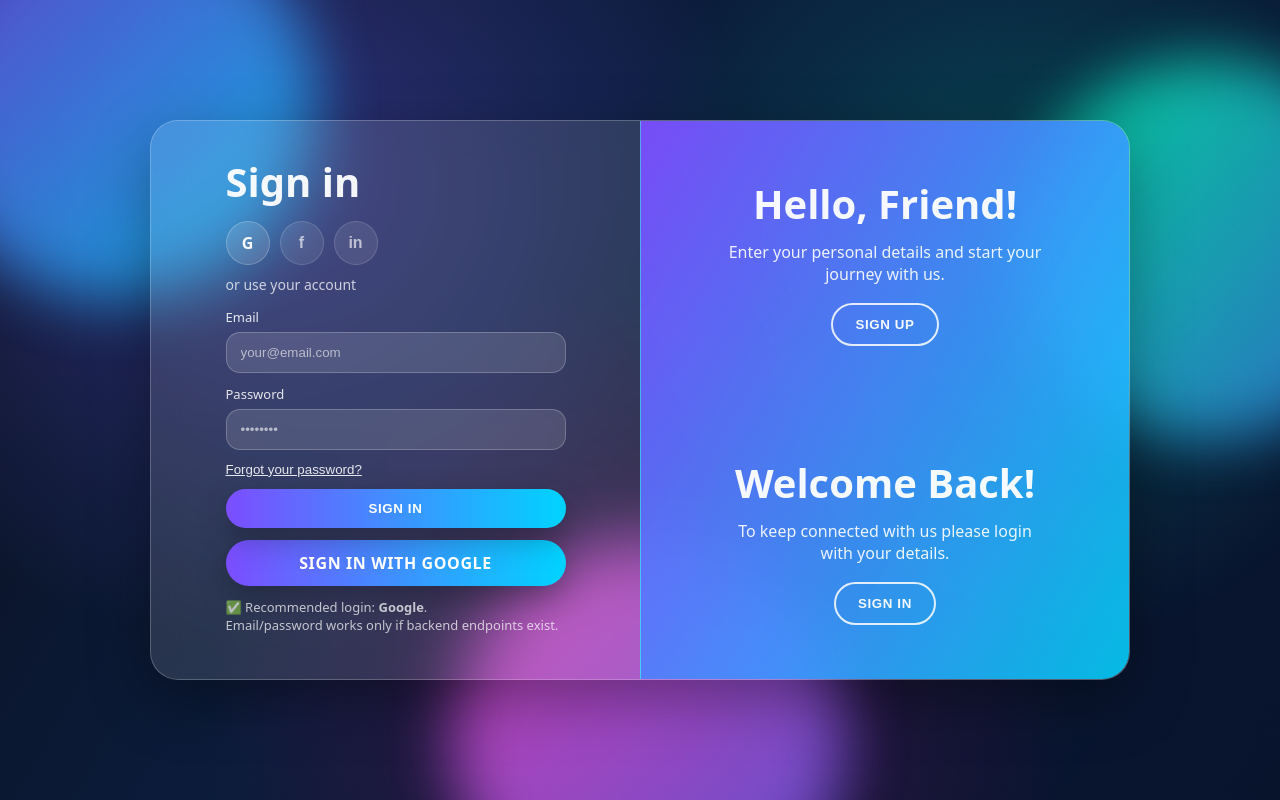
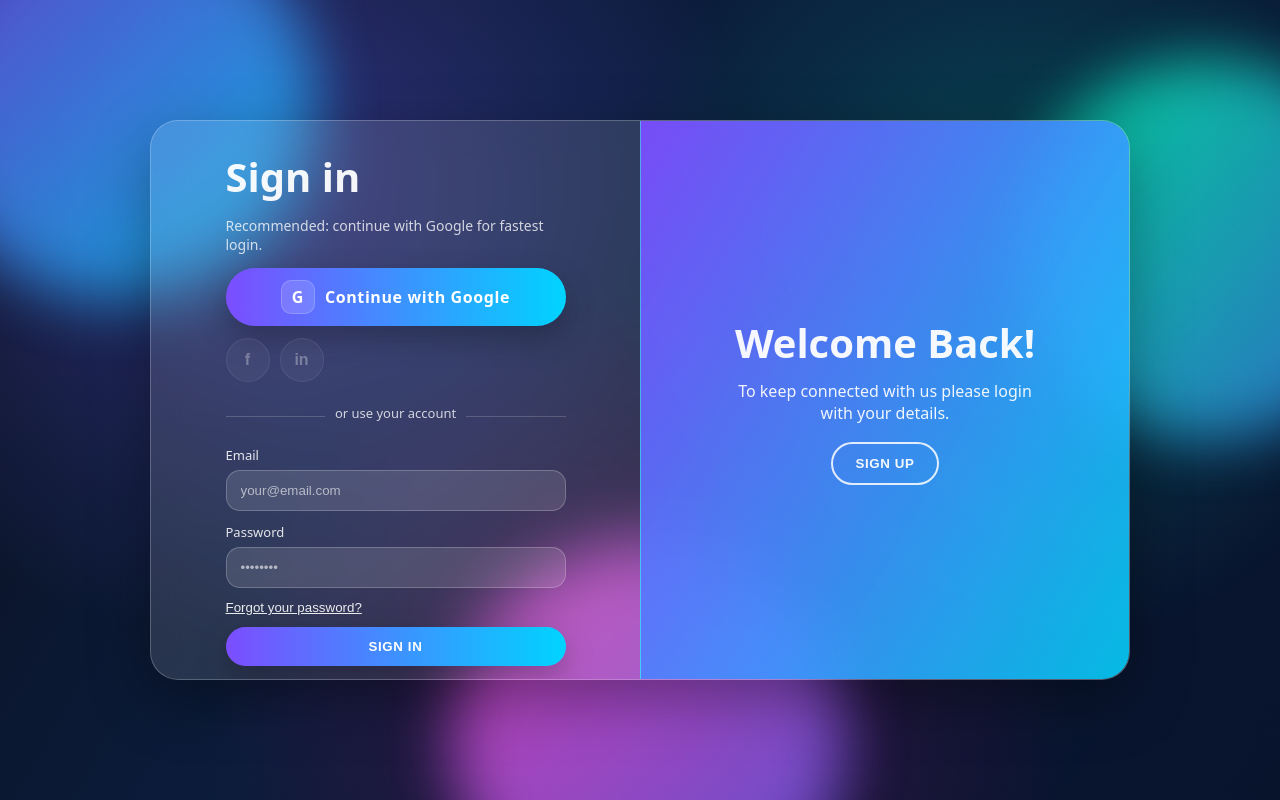
Before and after one commit to kavisara-samarakoon/unimatelk, a Spring Boot app: page / in a window 1280 px wide. Run offline with Spring Boot 4, Linux system fonts and the light colour scheme; some of the project's set-up classes (security, data sources, template engines, error pages and the like) are left out, and stand-ins take their place.

Commit message:
navvar and loging page improved

```diff
--- a/src/main/resources/static/css/auth.css
+++ b/src/main/resources/static/css/auth.css
@@ -1,7 +1,6 @@
 /* =========================================================
-   auth.css (FINAL)
-   Glass login/signup with slide overlay + responsive fixes
-   (Includes the changes I told you to add)
+   auth.css (UPDATED FINAL)
+   Glass login/signup with slide overlay + better UX
    ========================================================= */
 
 /* -------- Base -------- */
@@ -11,7 +10,7 @@ html, body { height: 100%; max-width: 100%; overflow-x: hidden; }
 body {
     margin: 0;
     font-family: ui-sans-serif, system-ui, -apple-system, Segoe UI, Roboto, Arial;
-    color: #111;
+    color: rgba(255,255,255,0.95); /* ✅ FIX: dark UI needs light text */
     overflow: hidden; /* desktop: no scroll */
 }
 
@@ -64,11 +63,11 @@ body {
     padding: 18px;
 }
 
-/* ✅ RESPONSIVE FIX: shell must NOT be locked height */
+/* Shell */
 .glass-shell {
     width: min(980px, 96vw);
-    height: auto;          /* ✅ IMPORTANT (was fixed) */
-    min-height: 560px;     /* keeps desktop look */
+    height: auto;
+    min-height: 560px;
     position: relative;
     border-radius: 28px;
     overflow: hidden;
@@ -94,12 +93,27 @@ body {
 
 .panel-inner { width: min(340px, 100%); }
 
-.form-panel h1 { margin: 0 0 12px; font-size: 40px; color: rgba(255,255,255,0.95); }
-.muted { margin: 8px 0 14px; color: rgba(255,255,255,0.75); font-size: 14px; }
+.form-panel h1 {
+    margin: 0 0 12px;
+    font-size: 40px;
+    color: rgba(255,255,255,0.95);
+}
+
+.muted {
+    margin: 8px 0 14px;
+    color: rgba(255,255,255,0.78);
+    font-size: 14px;
+}
 
 /* Form fields */
 .form { display: grid; gap: 12px; }
-.field span { display:block; margin-bottom: 6px; color: rgba(255,255,255,0.88); font-size: 13px; }
+
+.field span {
+    display:block;
+    margin-bottom: 6px;
+    color: rgba(255,255,255,0.88);
+    font-size: 13px;
+}
 
 .field input {
     width: 100%;
@@ -112,7 +126,11 @@ body {
 }
 
 .field input::placeholder { color: rgba(255,255,255,0.60); }
-.field input:focus { border-color: rgba(255,255,255,0.55); }
+
+.field input:focus {
+    border-color: rgba(255,255,255,0.60);
+    box-shadow: 0 0 0 3px rgba(124,77,255,0.18);
+}
 
 /* Buttons */
 .primary, .outline {
@@ -120,7 +138,7 @@ body {
     padding: 12px 14px;
     border-radius: 999px;
     border: none;
-    font-weight: 700;
+    font-weight: 800;
     letter-spacing: 0.6px;
     cursor: pointer;
 }
@@ -131,16 +149,49 @@ body {
     box-shadow: 0 12px 30px rgba(0,0,0,0.25);
 }
 
+.primary:hover { transform: translateY(-1px); }
+.primary:active { transform: translateY(0); }
+
+.primary:focus,
+.outline:focus,
+.link-btn:focus,
+.social-btn:focus,
+.field input:focus {
+    outline: none;
+}
+
+/* Google button (new in index.html) */
+.google-btn {
+    text-decoration: none;
+    display: flex;
+    align-items: center;
+    justify-content: center;
+    gap: 10px;
+}
+.google-btn .icon {
+    width: 34px;
+    height: 34px;
+    border-radius: 10px;
+    display: grid;
+    place-items: center;
+    background: rgba(255,255,255,0.14);
+    border: 1px solid rgba(255,255,255,0.18);
+    font-weight: 900;
+}
+
+/* Link button */
 .link-btn {
     background: transparent;
     border: none;
-    color: rgba(255,255,255,0.88);
+    color: rgba(255,255,255,0.90);
     text-decoration: underline;
     cursor: pointer;
     padding: 0;
     justify-self: start;
 }
+.link-btn:hover { opacity: 0.9; }
 
+/* Social row */
 .social-row {
     display: flex;
     gap: 10px;
@@ -160,16 +211,26 @@ body {
     cursor: pointer;
 }
 
-.social-btn.ghost { opacity: 0.7; }
+.social-btn.ghost { opacity: 0.8; }
 .icon { font-weight: 800; font-size: 16px; }
 
+/* ✅ Disabled fake social buttons */
+.social-btn.disabled {
+    opacity: 0.35;
+    cursor: not-allowed;
+    pointer-events: none;
+    filter: grayscale(1);
+}
+
+/* Hint text */
 .hint {
     margin-top: 14px;
-    color: rgba(255,255,255,0.72);
+    color: rgba(255,255,255,0.78);
     font-size: 13px;
+    line-height: 1.35;
 }
 
-/* -------- Overlay (right half) -------- */
+/* -------- Overlay -------- */
 .overlay {
     position: absolute;
     top: 0;
@@ -200,7 +261,7 @@ body {
 }
 
 .overlay-panel h2 { font-size: 40px; margin: 0 0 10px; }
-.overlay-panel p  { margin: 0 0 18px; color: rgba(255,255,255,0.9); max-width: 320px; }
+.overlay-panel p  { margin: 0 0 18px; color: rgba(255,255,255,0.92); max-width: 320px; }
 
 .outline {
     width: auto;
@@ -209,8 +270,10 @@ body {
     border: 2px solid rgba(255,255,255,0.85);
     color: rgba(255,255,255,0.95);
 }
+.outline:hover { transform: translateY(-1px); }
+.outline:active { transform: translateY(0); }
 
-/* Positioning sign-in/sign-up panels */
+/* Positioning */
 .sign-in { left: 0; }
 .sign-up { right: 0; opacity: 0; pointer-events: none; }
 
@@ -241,14 +304,11 @@ body {
 .toast.show { opacity: 1; }
 
 /* =========================================================
-   ✅ RESPONSIVE FIXES (from the step)
-   - allow scrolling on small screens
-   - remove overlay on mobile
-   - stack panels
+   Responsive
    ========================================================= */
 
 @media (max-width: 860px){
-    body { overflow-y: auto; }        /* ✅ allow scroll */
+    body { overflow-y: auto; }
     .page { height: auto; min-height: 100vh; }
 
     .glass-shell {
@@ -256,7 +316,6 @@ body {
         padding: 14px;
     }
 
-    /* Make panels stacked (not absolute side-by-side) */
     .panel {
         position: relative;
         width: 100%;
@@ -264,10 +323,8 @@ body {
         padding: 18px;
     }
 
-    /* Hide overlay on mobile to keep it clean */
     .overlay { display: none; }
 
-    /* Show only one form at a time using the same JS class toggle */
     .sign-up { display: none; opacity: 1; pointer-events: auto; }
     .sign-in { display: block; }
 
@@ -275,9 +332,13 @@ body {
     #shell.right-active .sign-up { display: block; }
 }
 
-/* Smaller phones */
 @media (max-width: 420px){
     .form-panel h1 { font-size: 30px; }
     .overlay-panel h2 { font-size: 30px; }
     .panel-inner { width: 100%; }
 }
+
+/* ✅ Show only ONE overlay message depending on mode */
+#shell .overlay-panel.welcome { display: none; }
+#shell.right-active .overlay-panel.hello { display: none; }
+#shell.right-active .overlay-panel.welcome { display: grid; }
--- a/src/main/resources/static/index.html
+++ b/src/main/resources/static/index.html
@@ -27,24 +27,35 @@
             <div class="panel-inner">
                 <h1>Sign in</h1>
 
-                <div class="social-row">
-                    <!-- ✅ Give this an id so we can always use it as the "real login" -->
-                    <a id="googleLoginBtn" class="social-btn" href="/oauth2/authorization/google" title="Continue with Google">
-                        <span class="icon">G</span>
-                    </a>
+                <p class="muted" style="margin-top:6px;">
+                    Recommended: continue with Google for fastest login.
+                </p>
 
-                    <button class="social-btn ghost" type="button" title="Facebook (UI only)">
+                <!-- ✅ ONE clear Google CTA (no duplicate) -->
+                <a id="googleLoginBtn" class="primary google-btn" href="/oauth2/authorization/google"
+                   style="display:flex; align-items:center; justify-content:center; gap:10px; text-decoration:none;">
+                    <span class="icon" style="font-weight:900;">G</span>
+                    Continue with Google
+                </a>
+
+                <div class="social-row" style="margin-top:12px;">
+                    <!-- Disabled (coming soon) -->
+                    <button class="social-btn ghost disabled" type="button" aria-disabled="true" title="Facebook (Coming soon)">
                         <span class="icon">f</span>
                     </button>
 
-                    <button class="social-btn ghost" type="button" title="LinkedIn (UI only)">
+                    <button class="social-btn ghost disabled" type="button" aria-disabled="true" title="LinkedIn (Coming soon)">
                         <span class="icon">in</span>
                     </button>
                 </div>
 
-                <p class="muted">or use your account</p>
+                <div class="or-row" style="margin:14px 0 10px; display:flex; align-items:center; gap:10px;">
+                    <span style="flex:1; height:1px; background:rgba(255,255,255,0.18);"></span>
+                    <span class="muted" style="font-size:13px;">or use your account</span>
+                    <span style="flex:1; height:1px; background:rgba(255,255,255,0.18);"></span>
+                </div>
 
-                <!-- ✅ Prevent unwanted redirects by default; auth.js can still handle if backend exists -->
+                <!-- ✅ Keep IDs exactly -->
                 <form id="signinForm" class="form" autocomplete="on">
                     <label class="field">
                         <span>Email</span>
@@ -56,21 +67,13 @@
                         <input id="signinPassword" type="password" placeholder="••••••••" autocomplete="current-password"/>
                     </label>
 
+                    <!-- auth.js should show toast (not real reset yet) -->
                     <button class="link-btn" type="button" id="forgotBtn">Forgot your password?</button>
 
                     <button class="primary" type="submit">SIGN IN</button>
                 </form>
 
-                <!-- ✅ NEW: clear “Login with Google” button (takes user to home after OAuth because of SecurityConfig defaultSuccessUrl) -->
-                <div style="margin-top:12px;">
-                    <a class="primary" href="/oauth2/authorization/google"
-                       style="display:block; text-align:center; text-decoration:none;">
-                        SIGN IN WITH GOOGLE
-                    </a>
-                </div>
-
                 <p class="hint" style="margin-top:12px;">
-                    ✅ Recommended login: <b>Google</b>. <br/>
                     Email/password works only if backend endpoints exist.
                 </p>
             </div>
@@ -81,15 +84,31 @@
             <div class="panel-inner">
                 <h1>Create account</h1>
 
-                <div class="social-row">
-                    <a class="social-btn" href="/oauth2/authorization/google" title="Sign up with Google">
-                        <span class="icon">G</span>
-                    </a>
-                    <button class="social-btn ghost" type="button" title="Facebook (UI only)"><span class="icon">f</span></button>
-                    <button class="social-btn ghost" type="button" title="LinkedIn (UI only)"><span class="icon">in</span></button>
+                <p class="muted" style="margin-top:6px;">
+                    Recommended: sign up using Google.
+                </p>
+
+                <!-- ✅ ONE clear Google CTA -->
+                <a class="primary google-btn" href="/oauth2/authorization/google"
+                   style="display:flex; align-items:center; justify-content:center; gap:10px; text-decoration:none;">
+                    <span class="icon" style="font-weight:900;">G</span>
+                    Continue with Google
+                </a>
+
+                <div class="social-row" style="margin-top:12px;">
+                    <button class="social-btn ghost disabled" type="button" aria-disabled="true" title="Facebook (Coming soon)">
+                        <span class="icon">f</span>
+                    </button>
+                    <button class="social-btn ghost disabled" type="button" aria-disabled="true" title="LinkedIn (Coming soon)">
+                        <span class="icon">in</span>
+                    </button>
                 </div>
 
-                <p class="muted">or register with email</p>
+                <div class="or-row" style="margin:14px 0 10px; display:flex; align-items:center; gap:10px;">
+                    <span style="flex:1; height:1px; background:rgba(255,255,255,0.18);"></span>
+                    <span class="muted" style="font-size:13px;">or register with email</span>
+                    <span style="flex:1; height:1px; background:rgba(255,255,255,0.18);"></span>
+                </div>
 
                 <form id="signupForm" class="form">
                     <label class="field">
@@ -111,22 +130,22 @@
                 </form>
 
                 <p class="hint">
-                    ✅ You can also “Sign up” using Google (G).
+                    You can also sign up using Google.
                 </p>
             </div>
         </section>
 
-        <!-- Overlay slider -->
+        <!-- Overlay slider (keep your existing IDs) -->
         <section class="overlay">
             <div class="overlay-panel hello">
-                <h2>Hello, Friend!</h2>
-                <p>Enter your personal details and start your journey with us.</p>
+                <h2>Welcome Back!</h2>
+                <p>To keep connected with us please login with your details.</p>
                 <button class="outline" id="goSignup" type="button">SIGN UP</button>
             </div>
 
             <div class="overlay-panel welcome">
-                <h2>Welcome Back!</h2>
-                <p>To keep connected with us please login with your details.</p>
+                <h2>Hello, Friend!</h2>
+                <p>Share your personal preferences and start your journey with us.</p>
                 <button class="outline" id="goSignin" type="button">SIGN IN</button>
             </div>
         </section>
@@ -136,8 +155,6 @@
     <div class="toast" id="toast"></div>
 </main>
 
-<!-- ✅ Keep your auth logic -->
 <script src="/js/auth.js"></script>
-
 </body>
 </html>
--- a/src/main/resources/static/js/auth.js
+++ b/src/main/resources/static/js/auth.js
@@ -7,7 +7,13 @@ const goSignin = document.getElementById("goSignin");
 const signinForm = document.getElementById("signinForm");
 const signupForm = document.getElementById("signupForm");
 
+function getContinueUrl(){
+    const v = shell?.getAttribute("data-continue");
+    return (v && v.trim()) ? v.trim() : "/home.html";
+}
+
 function showToast(msg){
+    if (!toast) return;
     toast.textContent = msg;
     toast.classList.add("show");
     clearTimeout(showToast._t);
@@ -15,7 +21,7 @@ function showToast(msg){
 }
 
 function setMode(signup){
-    shell.classList.toggle("right-active", !!signup);
+    shell?.classList.toggle("right-active", !!signup);
 }
 
 goSignup?.addEventListener("click", () => setMode(true));
@@ -35,6 +41,14 @@ async function postJson(url, data){
         : await res.text().catch(() => "");
 
     if (!res.ok){
+        // Friendly errors if endpoints are not implemented
+        if (res.status === 404){
+            throw new Error("This feature is not enabled. Please use Google login.");
+        }
+        if (res.status === 401 || res.status === 403){
+            throw new Error("Invalid credentials or not allowed.");
+        }
+
         const msg = (body && body.message) ? body.message :
             (typeof body === "string" && body) ? body :
                 `Request failed (${res.status})`;
@@ -44,70 +58,72 @@ async function postJson(url, data){
     return body;
 }
 
-// ✅ Auto redirect if already logged in (Google or local)
+// ✅ Auto redirect if already logged in
 async function redirectIfLoggedIn(){
     try{
         const res = await fetch("/api/me", { credentials: "same-origin" });
-        const me = await res.json();
+
+        if (!res.ok) return;
+        const me = await res.json().catch(() => null);
+
         if (me && me.authenticated){
-            window.location.href = "/matches.html";
+            window.location.href = getContinueUrl();   // ✅ HOME
         }
     }catch(_){}
 }
 
-signinForm.addEventListener("submit", async (e) => {
+signinForm?.addEventListener("submit", async (e) => {
     e.preventDefault();
     try{
-        const email = document.getElementById("signinEmail").value.trim();
-        const password = document.getElementById("signinPassword").value;
+        const email = document.getElementById("signinEmail")?.value?.trim() || "";
+        const password = document.getElementById("signinPassword")?.value || "";
+
+        if (!email || !password){
+            showToast("❌ Enter email and password.");
+            return;
+        }
 
         await postJson("/api/auth/login", { email, password });
         showToast("✅ Signed in!");
-        window.location.href = "/matches.html";
+        window.location.href = getContinueUrl();       // ✅ HOME
     }catch(err){
-        showToast("❌ " + err.message);
+        showToast("❌ " + (err?.message || "Login failed"));
     }
 });
 
-signupForm.addEventListener("submit", async (e) => {
+signupForm?.addEventListener("submit", async (e) => {
     e.preventDefault();
     try{
-        const name = document.getElementById("signupName").value.trim();
-        const email = document.getElementById("signupEmail").value.trim();
-        const password = document.getElementById("signupPassword").value;
+        const name = document.getElementById("signupName")?.value?.trim() || "";
+        const email = document.getElementById("signupEmail")?.value?.trim() || "";
+        const password = document.getElementById("signupPassword")?.value || "";
+
+        if (!name || !email || !password){
+            showToast("❌ Please fill all fields.");
+            return;
+        }
 
         await postJson("/api/auth/signup", { name, email, password });
         showToast("✅ Account created!");
-        window.location.href = "/profile.html";
+        window.location.href = "/profile.html";        // profile setup after signup
     }catch(err){
-        showToast("❌ " + err.message);
+        showToast("❌ " + (err?.message || "Signup failed"));
     }
 });
 
-// ✅ Forgot password works now
-document.getElementById("forgotBtn")?.addEventListener("click", async () => {
-    try{
-        const email = prompt("Enter your email to reset password:");
-        if (!email) return;
-
-        const data = await postJson("/api/auth/forgot", { email: email.trim() });
-        showToast("✅ Reset link created!");
-
-        // Go to reset page
-        window.location.href = data.resetUrl;
-    }catch(err){
-        showToast("❌ " + err.message);
-    }
+// ✅ Forgot password (UI safe)
+document.getElementById("forgotBtn")?.addEventListener("click", () => {
+    showToast("ℹ️ Password reset not available yet. Please use Google login.");
 });
 
 // Swipe support
 let startX = null;
-shell.addEventListener("touchstart", (e) => {
+shell?.addEventListener("touchstart", (e) => {
     if (!e.touches || e.touches.length !== 1) return;
     startX = e.touches[0].clientX;
 }, { passive: true });
 
-shell.addEventListener("touchend", (e) => {
+shell?.addEventListener("touchend", (e) => {
     if (startX === null) return;
     const endX = (e.changedTouches && e.changedTouches[0]) ? e.changedTouches[0].clientX : startX;
     const dx = endX - startX;
```
Also changed, not shown: src/main/resources/static/css/theme.css (+22 -0 lines).
